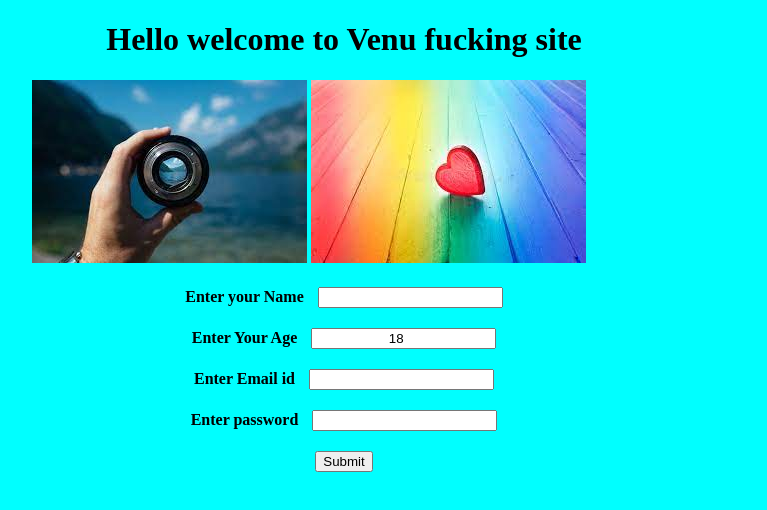
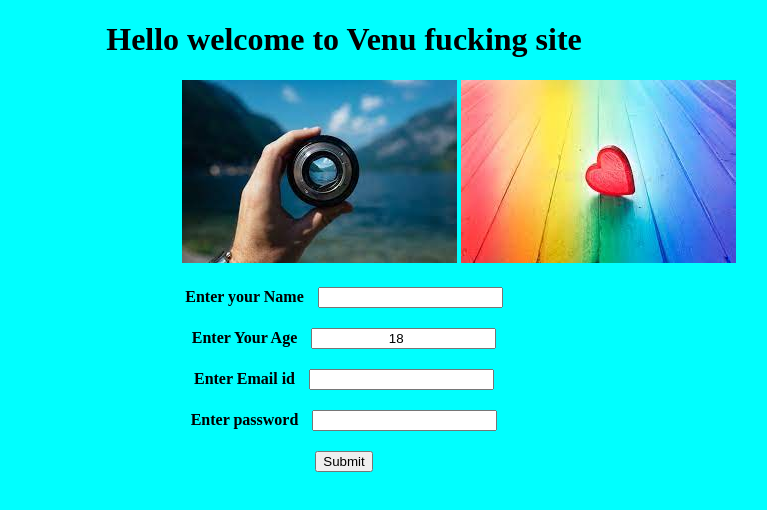
Before and after one commit to karan-sjk/Venu, a plain HTML site: page index.html in a window 1280 px wide. Shown: the whole page, without its empty margins (176-943 px from the left). Drawn offline with Linux system fonts and the light colour scheme.

Commit message:
updated
commited

```diff
--- a/styles.css
+++ b/styles.css
@@ -11,7 +11,7 @@ body{
 
 }
 .image{
-  margin-left: 200px;
+  margin-left: 350px;
 }
 img{
   background-color: white;
```
